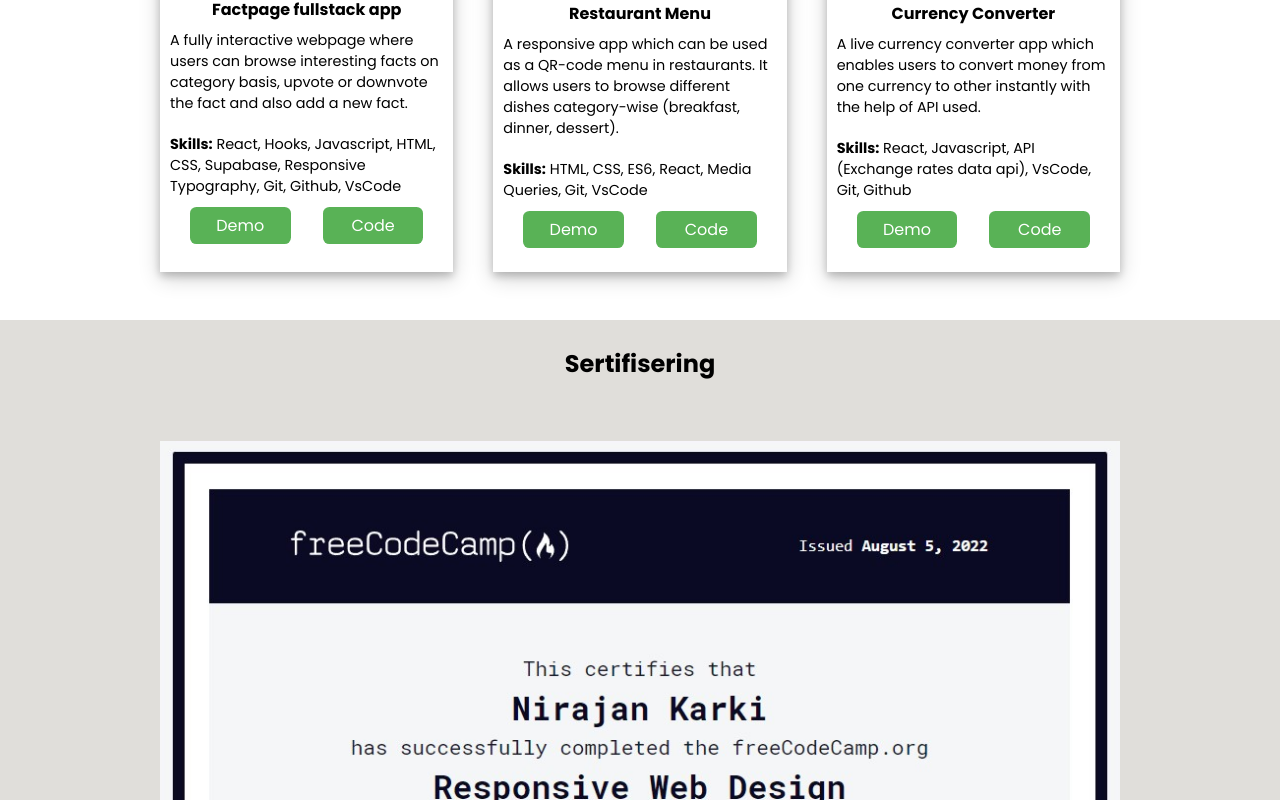
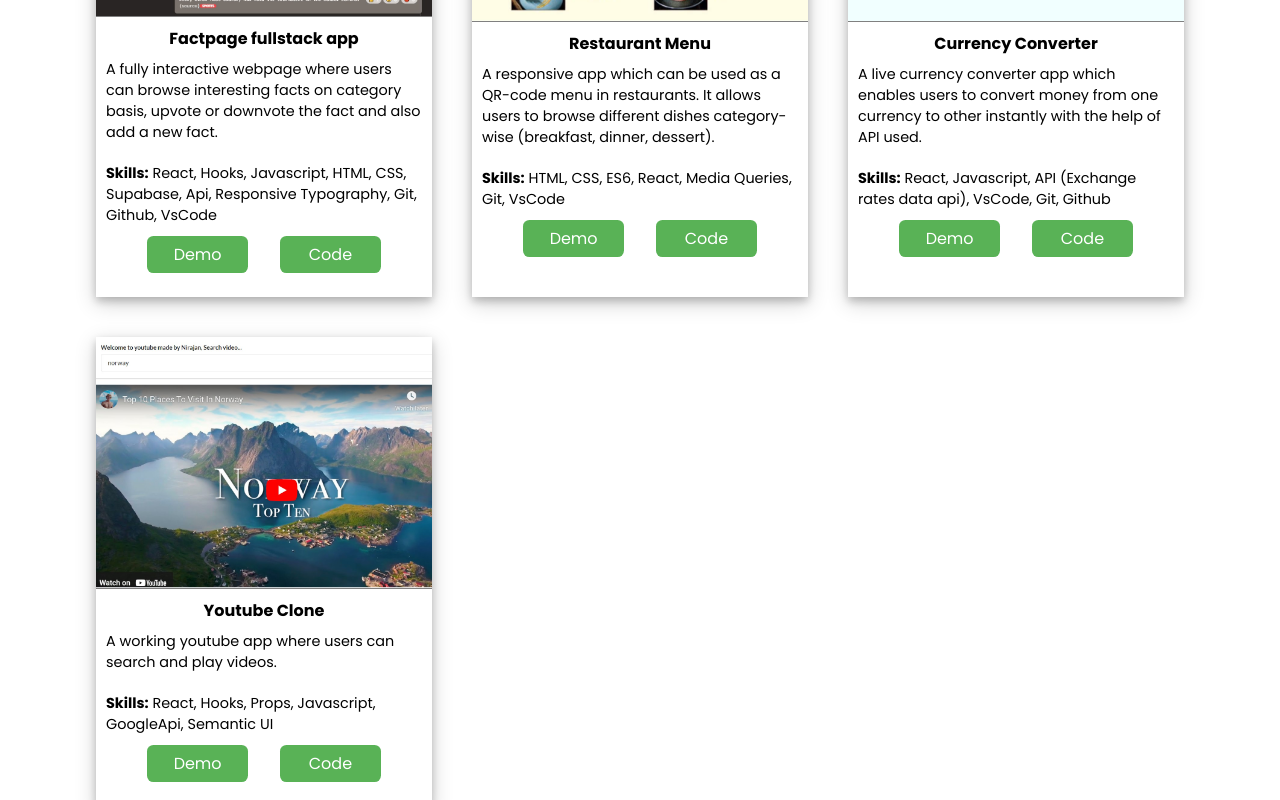
Before and after one commit to nirajan1985/portfolio-website, a React (Create React App) app: page / in a window 1280 px wide. Shown: the part 1140-1940 px from the top of the page. Built offline with nearby package versions, Linux system fonts and the light colour scheme.

Commit message:
adding new project youtube clone

```diff
--- a/src/components/project/Project.css
+++ b/src/components/project/Project.css
@@ -12,11 +12,7 @@
   overflow: hidden;
   border-bottom: 1px solid gray;
 }
-/* .desc {
-  display: flex;
-  flex-direction: column;
-  row-gap: 20px;
-} */
+
 .text {
   text-align: left;
   padding: 10px 10px;
--- a/src/components/project/ProjectData.js
+++ b/src/components/project/ProjectData.js
@@ -1,6 +1,7 @@
 import r1 from "../../img/r1.jpg";
 import r2 from "../../img/r2.jpg";
 import r3 from "../../img/r3.jpg";
+import r4 from "../../img/r4.jpg";
 
 const Data = [
   {
@@ -9,7 +10,7 @@ const Data = [
     title: "Factpage fullstack app",
     desc: " A fully interactive webpage where users can browse interesting facts on category basis, upvote or downvote the fact and also add a new fact.",
     skills:
-      "React, Hooks, Javascript, HTML, CSS, Supabase, Responsive Typography, Git, Github, VsCode",
+      "React, Hooks, Javascript, HTML, CSS, Supabase, Api,  Responsive Typography, Git, Github, VsCode",
     demo_link: "https://factpage.netlify.app/",
     github_link: "https://github.com/nirajan1985/factpage-fullstack-app",
   },
@@ -32,6 +33,15 @@ const Data = [
     demo_link: "https://mycurrency-converter.vercel.app/",
     github_link: "https://github.com/nirajan1985/currencyconverter",
   },
+  {
+    id: 4,
+    image: r4,
+    title: "Youtube Clone",
+    desc: " A working youtube app where users can search and play videos.",
+    skills: "React, Hooks, Props, Javascript, GoogleApi, Semantic UI",
+    demo_link: "https://video-hooks-ten.vercel.app/",
+    github_link: "https://github.com/nirajan1985/youtube_clone",
+  },
 ];
 
 export default Data;
--- a/src/index.css
+++ b/src/index.css
@@ -1,7 +1,7 @@
 @import url("https://fonts.googleapis.com/css2?family=Poppins:wght@300;400;500;600;700;800;900&display=swap");
 
 :root {
-  --container-width-lg: 75%;
+  --container-width-lg: 85%;
   --container-width-md: 86%;
   --container-width-sm: 90%;
   --transition: all 400ms ease;
```
Also changed, not shown: src/img/r4.jpg (added).
